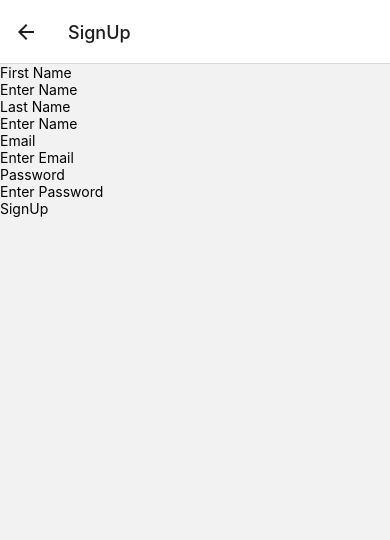
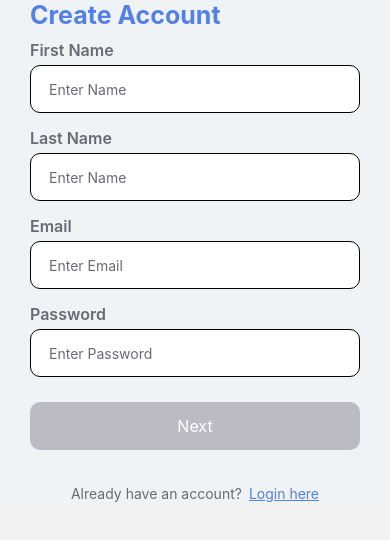
Before and after one commit to GDSC-Evilolive/GeoNotifyMobile, a React Native app: screen /SignUp in a window 390 px wide. Shown: the top 540 px of the page. Built offline with nearby package versions, Linux system fonts and the light colour scheme; no server answers.

Commit message:
create account light and dark styles

```diff
--- a/App.jsx
+++ b/App.jsx
@@ -30,7 +30,7 @@ function App() {
           <Stack.Screen
             name="SignUp"
             component={SignUpScreen}
-            // options={{headerShown: false}}
+            options={{headerShown: false}}
           />
           <Stack.Screen
             name="Login"
--- a/screens/SignUpScreen.jsx
+++ b/screens/SignUpScreen.jsx
@@ -7,6 +7,7 @@ import {
   TouchableOpacity,
   StyleSheet,
   Image,
+  useColorScheme,
 } from 'react-native';
 import React, {useState} from 'react';
 import {createUserWithEmailAndPassword} from 'firebase/auth';
@@ -14,8 +15,13 @@ import {auth} from '../firebase';
 import axios from 'axios';
 import {useNavigation} from '@react-navigation/native';
 
+import {signUpScreenDark} from '../styleSheets/dark/signUpScreenDark';
+import {signUpScreenLight} from '../styleSheets/light/signUpScreenLight';
 // library.add(faArrowLeft);
 const SignUpScreen = () => {
+  const theme = useColorScheme();
+  const isDarkMode = theme === 'dark';
+  const styles = isDarkMode ? signUpScreenDark : signUpScreenLight;
   const [firstName, setFirstName] = useState('');
   const [lastName, setLastName] = useState('');
   const [email, setEmail] = useState('');
@@ -46,40 +52,62 @@ const SignUpScreen = () => {
   };
   return (
     <View>
-      <SafeAreaView>
-        <View>
-          <Text>First Name</Text>
+      <SafeAreaView style={styles.background}>
+        <View style={styles.container}>
+          <View style={styles.inputContainer}>
+            <Text style={styles.title}>Create Account</Text>
+            <Text style={styles.inputHeader}>First Name</Text>
             <TextInput
               value={firstName}
               onChangeText={value => setFirstName(value)}
               placeholder="Enter Name"
               autoCapitalize="none"
+              style={styles.textInput}
+              placeholderTextColor={'#6A6A73'}
             />
-          <Text>Last Name</Text>
+            <Text style={styles.inputHeader}>Last Name</Text>
             <TextInput
               value={lastName}
               onChangeText={value => setLastName(value)}
               placeholder="Enter Name"
               autoCapitalize="none"
+              style={styles.textInput}
+              placeholderTextColor={'#6A6A73'}
             />
-          <Text>Email </Text>
+            <Text style={styles.inputHeader}>Email</Text>
             <TextInput
               value={email}
               onChangeText={value => setEmail(value)}
               placeholder="Enter Email"
               autoCapitalize="none"
+              style={styles.textInput}
+              placeholderTextColor={'#6A6A73'}
             />
-          <Text>Password</Text>
+            <Text style={styles.inputHeader}>Password</Text>
             <TextInput
               value={password}
               onChangeText={value => setPassword(value)}
               placeholder="Enter Password"
               secureTextEntry
               autoCapitalize="none"
+              style={styles.textInput}
+              placeholderTextColor={'#6A6A73'}
             />
-          <TouchableOpacity onPress={handleSubmit}>
-            <Text>SignUp</Text>
+            <TouchableOpacity
+              onPress={handleSubmit}
+              style={styles.signUpButton}>
+              <Text style={styles.signUpText}>Next</Text>
             </TouchableOpacity>
+          </View>
+          <View style={styles.loginContainer}>
+            <Text style={styles.text}>Already have an account?</Text>
+            <TouchableOpacity
+              onPress={() => {
+                navigation.navigate('Login');
+              }}>
+              <Text style={styles.loginText}>Login here</Text>
+            </TouchableOpacity>
+          </View>
         </View>
       </SafeAreaView>
     </View>
--- a/styleSheets/dark/WelcomeScreenDark.js
+++ /dev/null
@@ -1,4 +0,0 @@
-import {StyleSheet} from 'react-native';
-const welcomeScreenDark = StyleSheet.create({});
-
-export default welcomeScreenDark;
--- /dev/null
+++ b/styleSheets/dark/signUpScreenDark.js
@@ -0,0 +1,66 @@
+import {StyleSheet} from 'react-native';
+export const signUpScreenDark = StyleSheet.create({
+  background: {
+    backgroundColor: '#181823',
+    height: '100%',
+  },
+  container: {
+    height: '100%',
+    paddingHorizontal: 30,
+    justifyContent: 'center',
+  },
+  inputContainer: {
+    justifyContent: 'flex-end',
+  },
+  loginContainer: {
+    flexDirection: 'row',
+    justifyContent: 'center',
+    alignItems: 'flex-start',
+    gap: 7,
+    paddingTop: 35,
+  },
+  title: {
+    color: '#EFF3F5',
+    fontSize: 25,
+    fontWeight: '700',
+    marginBottom: 10,
+  },
+  inputHeader: {
+    color: '#6A6A73',
+    fontSize: 16,
+    fontWeight: '600',
+    marginBottom: 5,
+  },
+  textInput: {
+    width: '100%',
+    backgroundColor: '#FFF',
+    height: 48,
+    borderRadius: 10,
+    borderColor: 'BBBBC5',
+    borderWidth: 1,
+    paddingVertical: 14,
+    paddingHorizontal: 18,
+    marginBottom: 15,
+  },
+  signUpButton: {
+    height: 48,
+    width: '100%',
+    backgroundColor: '#BBBBC5',
+    borderRadius: 10,
+    justifyContent: 'center',
+    alignItems: 'center',
+    marginTop: 10,
+  },
+  signUpText: {
+    color: 'black',
+    fontSize: 16,
+  },
+  text: {
+    color: '#EFF3F5',
+    fontSize: 14,
+  },
+  loginText: {
+    color: '#A4D3D7',
+    textDecorationLine: 'underline',
+  },
+});
--- /dev/null
+++ b/styleSheets/light/signUpScreenLight.js
@@ -0,0 +1,66 @@
+import {StyleSheet} from 'react-native';
+export const signUpScreenLight = StyleSheet.create({
+  background: {
+    backgroundColor: '#EFF3F5',
+    height: '100%',
+  },
+  container: {
+    height: '100%',
+    paddingHorizontal: 30,
+    justifyContent: 'center',
+  },
+  inputContainer: {
+    justifyContent: 'flex-end',
+  },
+  loginContainer: {
+    flexDirection: 'row',
+    justifyContent: 'center',
+    alignItems: 'flex-start',
+    gap: 7,
+    paddingTop: 35,
+  },
+  title: {
+    color: '#537FE7',
+    fontSize: 25,
+    fontWeight: '700',
+    marginBottom: 10,
+  },
+  inputHeader: {
+    color: '#6A6A73',
+    fontSize: 16,
+    fontWeight: '600',
+    marginBottom: 5,
+  },
+  textInput: {
+    width: '100%',
+    backgroundColor: '#FFF',
+    height: 48,
+    borderRadius: 10,
+    borderColor: 'BBBBC5',
+    borderWidth: 1,
+    paddingVertical: 14,
+    paddingHorizontal: 18,
+    marginBottom: 15,
+  },
+  signUpButton: {
+    height: 48,
+    width: '100%',
+    backgroundColor: '#BBBBC5',
+    borderRadius: 10,
+    justifyContent: 'center',
+    alignItems: 'center',
+    marginTop: 10,
+  },
+  signUpText: {
+    color: '#FFFFFF',
+    fontSize: 16,
+  },
+  text: {
+    color: '#6A6A73',
+    fontSize: 14,
+  },
+  loginText: {
+    color: '#537FE7',
+    textDecorationLine: 'underline',
+  },
+});
```
Lines whose indentation alone changed are shown as unchanged.
